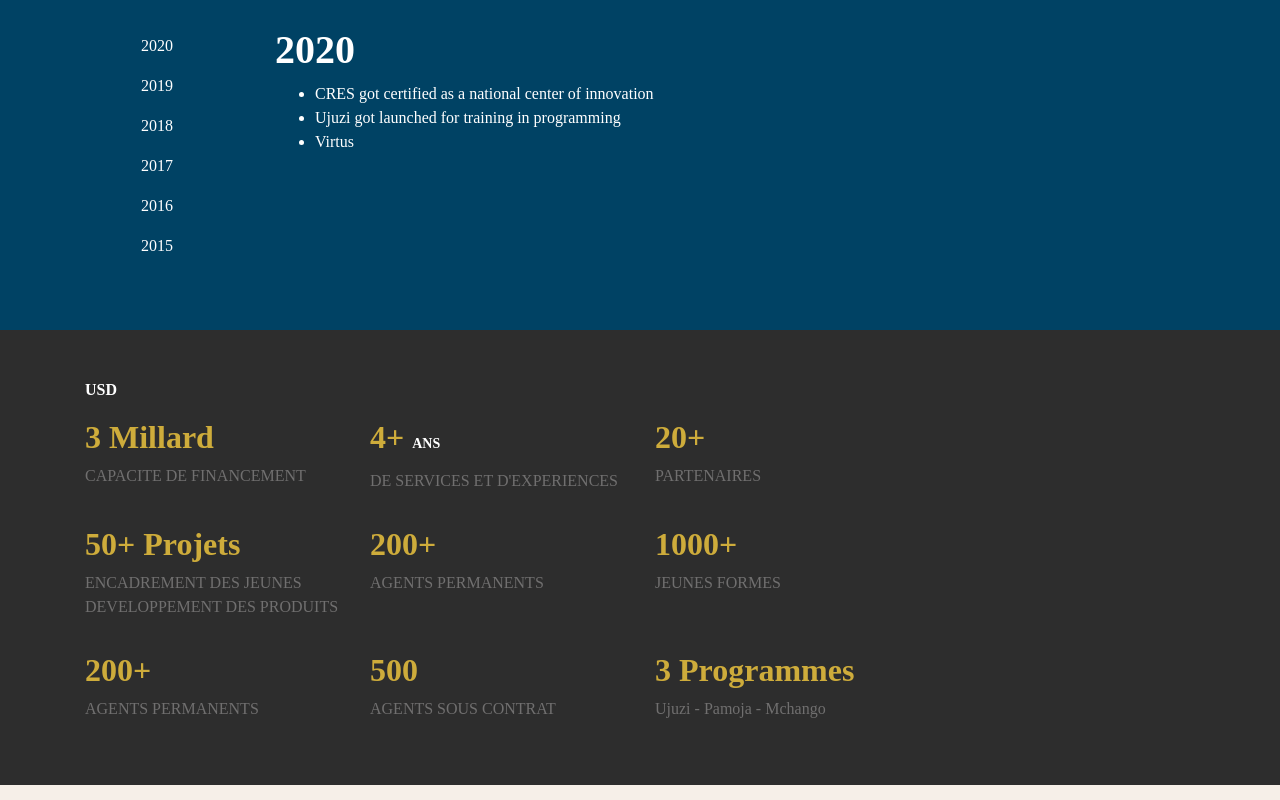
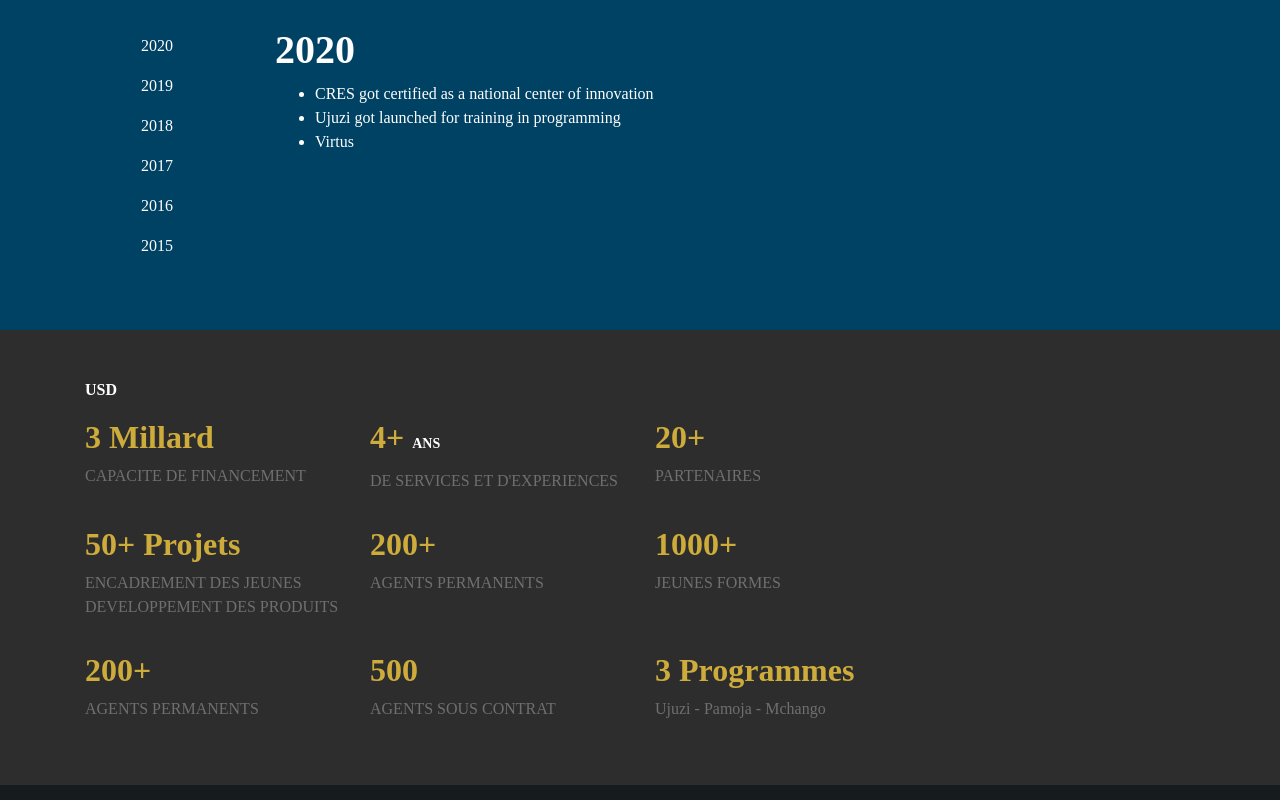
Before and after one commit to GhislainMitahi/CRES-React, a React (Create React App) app: page / in a window 1280 px wide. Shown: the part 1277-2077 px from the top of the page. Built offline with nearby package versions, Linux system fonts and the light colour scheme.

Commit message:
adding separator section

```diff
--- a/src/App.css
+++ b/src/App.css
@@ -116,3 +116,7 @@
   font-weight: lighter;
   color: #706F6F;
 }
+.separator{
+  background-color: #161B1E;
+  height: 15px;
+}
--- a/src/App.js
+++ b/src/App.js
@@ -8,6 +8,7 @@ import Statistiques from './components/Statistiques';
 import Equipe from './components/Equipe';
 import Equipe2 from './components/Equipe2';
 import Footer from './components/Footer';
+import Separator from './components/Separator';
 import './App.css';
 
 function App() {
@@ -18,6 +19,7 @@ function App() {
   <CresObject/>
   <Evenements/>
   <Statistiques/>
+  <Separator/>
   <Equipe/>
   <Equipe2/>
   <Footer/>
--- /dev/null
+++ b/src/components/Separator.js
@@ -0,0 +1,12 @@
+import React from "react";
+import { Link } from "react-router-dom";
+
+const Separator = ()=>{
+    return (
+        <div className="separator">
+
+        </div>
+    )
+}
+
+export default Separator
```
